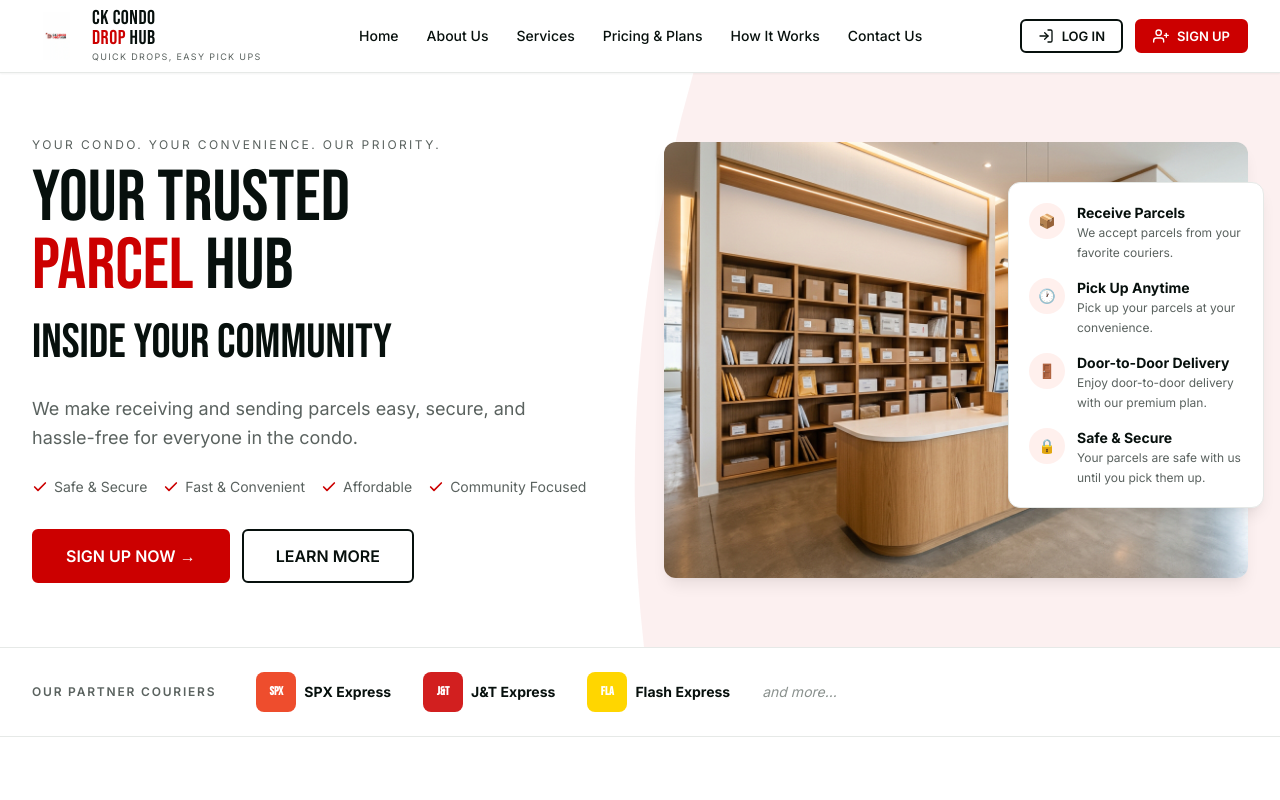
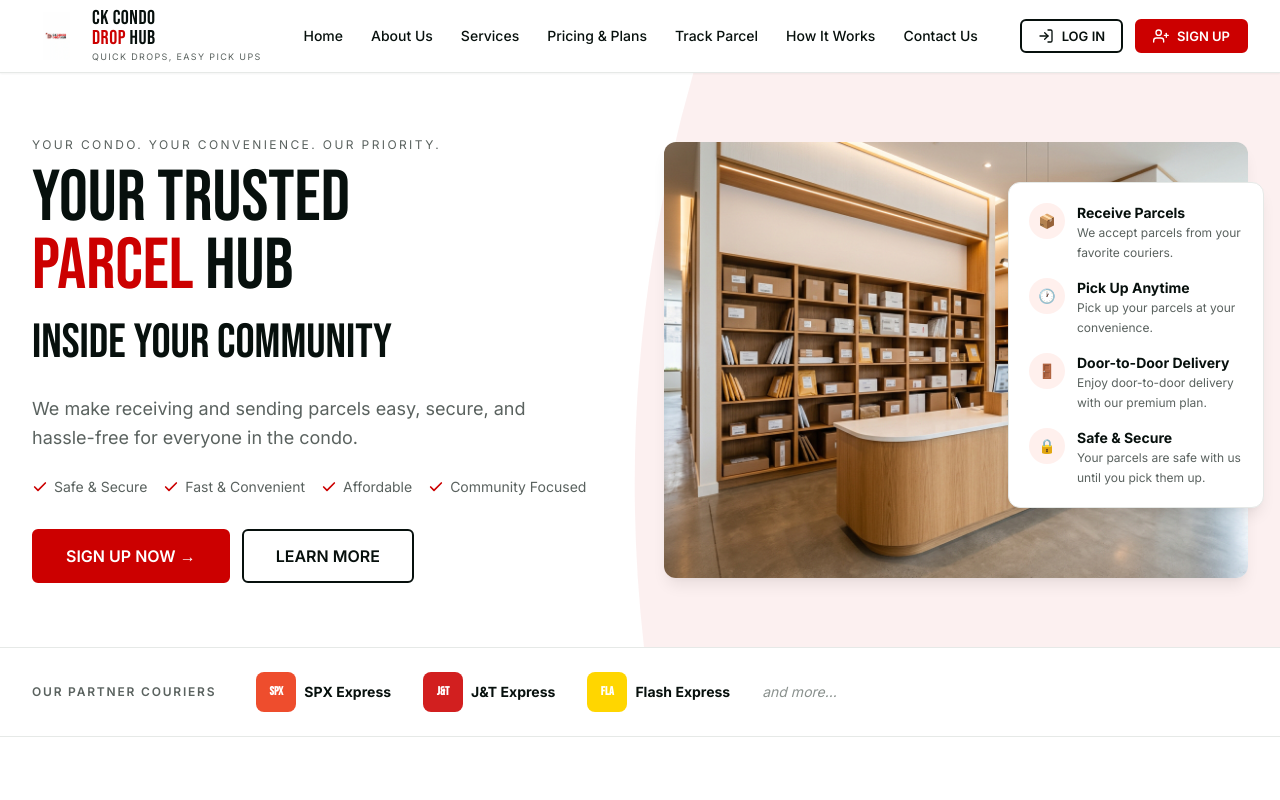
Before and after one commit to FredricksonAcorda/ck-condo-drop-hub, a Next.js app: page / in a window 1280 px wide. Shown: the top 800 px of the page. Built offline with nearby package versions, Linux system fonts and the light colour scheme.

Commit message:
refactor(ui): apply frontend-ux-design and nextjs-app-router skills to public header navigation

```diff
--- a/src/components/layout/PublicHeader.tsx
+++ b/src/components/layout/PublicHeader.tsx
@@ -9,6 +9,7 @@ const navLinks = [
   { label: "About Us", href: "/#about" },
   { label: "Services", href: "/#services" },
   { label: "Pricing & Plans", href: "/#pricing" },
+  { label: "Track Parcel", href: "/track" },
   { label: "How It Works", href: "/#how-it-works" },
   { label: "Contact Us", href: "/#contact" },
 ];
```
